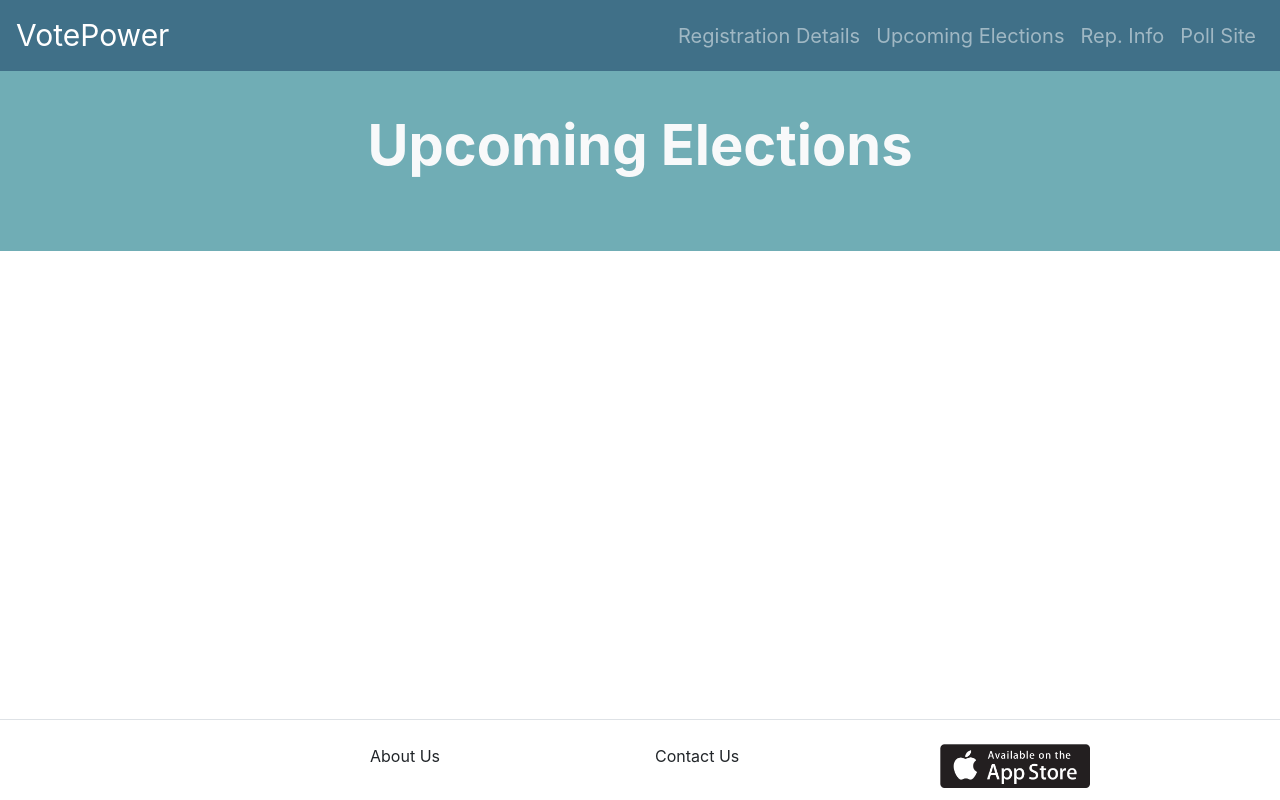
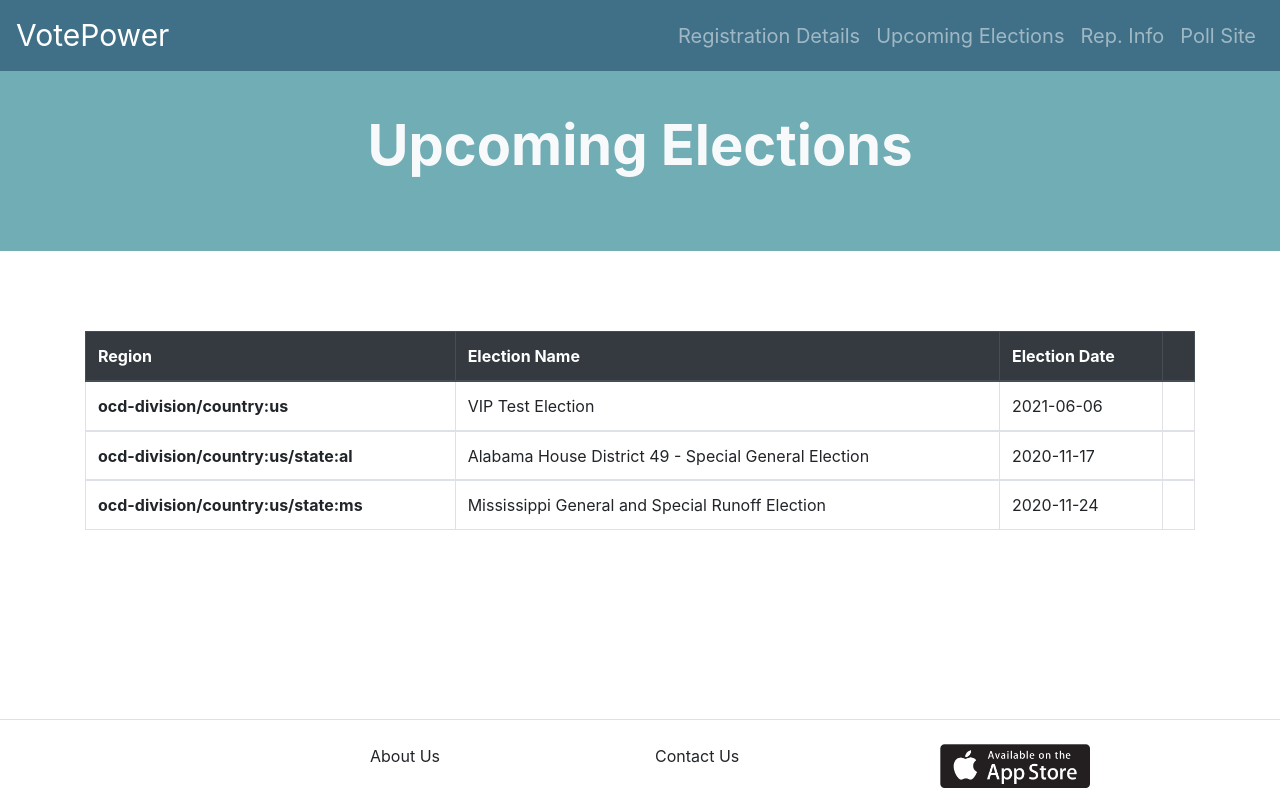
Before and after one commit to sunniqua97/Vote-Power, a Flask app: page /upcomingelections in a window 1280 px wide. Run offline with Flask 2, Linux system fonts and the light colour scheme; some libraries are stand-ins or nearby versions.

Commit message:
upcoming elections functions

```diff
--- a/WebApp/api.py
+++ b/WebApp/api.py
@@ -7,12 +7,13 @@ from flask import flash
 import logging
 # get a key here https://console.developers.google.com/apis/credentials
 key = os.getenv('CIVICS_API_KEY')
-
+electionId = 2000
 # Google Civics VoterInfoQuery API to get pollsite location
 def poll_search(address):
     params = {
         'address': address,
-        'key': key
+        'key': key,
+        'electionId': electionId
     }
     #address.replace('+','%20')
     # call api
@@ -62,3 +63,15 @@ def states():
     f = open('states.json')
     data = json.load(f)
     return data
+
+#upcoming elections Google Civic electionQuery
+def election_search():
+    # params = {
+    #     'key': key
+    # }
+    # url = 'https://civicinfo.googleapis.com/civicinfo/v2/elections?'
+    # req = requests.get(url,params=params)
+    # data = req.json()
+    f = open('elections.json')
+    data = json.load(f)
+    return data
--- /dev/null
+++ b/WebApp/elections.json
@@ -0,0 +1,23 @@
+{
+  "elections": [
+    {
+      "id": "2000",
+      "name": "VIP Test Election",
+      "electionDay": "2021-06-06",
+      "ocdDivisionId": "ocd-division/country:us"
+    },
+	{
+      "id": "3000",
+      "name": "Alabama House District 49 - Special General Election",
+      "electionDay": "2020-11-17",
+      "ocdDivisionId": "ocd-division/country:us/state:al"
+    },
+	{
+      "id": "4000",
+      "name": "Mississippi General and Special Runoff Election",
+      "electionDay": "2020-11-24",
+      "ocdDivisionId": "ocd-division/country:us/state:ms"
+    }
+  ],
+  "kind": "civicinfo#electionsQueryResponse"
+}
--- a/WebApp/routes.py
+++ b/WebApp/routes.py
@@ -49,7 +49,12 @@ def voteinfo():
 
 @app.route('/upcomingelections',methods=['GET'])
 def upcomingelections():
-    return render_template("upcomingelections.html")
+    try:
+        test = api.election_search()
+        electionData = test['elections']
+    except KeyError:
+        flash("error")
+    return render_template("upcomingelections.html",electionData=electionData)
 
 if __name__ == "__main__":
     app.run(debug=True)
--- a/WebApp/templates/upcomingelections.html
+++ b/WebApp/templates/upcomingelections.html
@@ -1,5 +1,5 @@
 <!DOCTYPE html>
-<html lang="en" dir="ltr">
+<html>
 
 <head>
   <meta charset="utf-8">
@@ -8,32 +8,55 @@
   <link rel="stylesheet" href="../static/styles/styles.css">
 </head>
 
-<!-- Navbar -->
-<header>
-  {% include "nav.html" %}
-</header>
+<body class="d-flex flex-column" style="min-height: 100vh">
+  <header> {% include "nav.html" %} </header>
   <!--jumbotron-->
   <div class="jumbotron jumbotron-fluid" style="background-color:#70adb5">
     <div class="container">
       <h1 class="display-4 text-center text-light font-weight-bold pt-5">Upcoming Elections</h1>
     </div>
   </div>
-
-<body class="d-flex flex-column" style="min-height: 100vh">
-  <main class="flex-fill">
-    <div class="col-xs-1">
-
+  <div class="py-5">
+    <div class="container">
+      <div class="row">
+        <div class="col-md-12" >
+          <div class="table-responsive">
+            <table class="table table-bordered ">
+              <thead class="thead-dark">
+                <tr>
+                  <th>Region</th>
+                  <th>Election Name</th>
+                  <th>Election Date</th>
+                  <th></th>
+                </tr>
+              </thead>
+              {%for x in electionData%}
+              <tbody>
+                <tr>
+                  {%if 'state' in x.ocdDivisionId %}
+                  <th>{{x.ocdDivisionId}}</th>
+                  {%else%}
+                  <th>{{x.ocdDivisionId}}</th>
+                  {%endif%}
+                  <td>{{x.name}}</td>
+                  <td>{{x.electionDay}}</td>
+                  <td></td>
+                </tr>
+                <tr></tr>
+              </tbody>
+              {%endfor%}
+            </table>
           </div>
-  </main>
+        </div>
+      </div>
+    </div>
+  </div>
   <!--footer-->
-  <footer class="footer border-top pt-md-4">
-    {% include "footer.html" %}
-  </footer>
-</body>
-
-</html>
-
+  <footer class="footer border-top pt-md-4"> {% include "footer.html" %} </footer>
   <!-- JavaScript for alert -->
   <script src="https://code.jquery.com/jquery-3.5.1.slim.min.js" integrity="sha384-DfXdz2htPH0lsSSs5nCTpuj/zy4C+OGpamoFVy38MVBnE+IbbVYUew+OrCXaRkfj" crossorigin="anonymous"></script>
   <script src="https://cdn.jsdelivr.net/npm/popper.js@1.16.1/dist/umd/popper.min.js" integrity="sha384-9/reFTGAW83EW2RDu2S0VKaIzap3H66lZH81PoYlFhbGU+6BZp6G7niu735Sk7lN" crossorigin="anonymous"></script>
   <script src="https://stackpath.bootstrapcdn.com/bootstrap/4.5.2/js/bootstrap.min.js" integrity="sha384-B4gt1jrGC7Jh4AgTPSdUtOBvfO8shuf57BaghqFfPlYxofvL8/KUEfYiJOMMV+rV" crossorigin="anonymous"></script>
+</body>
+
+</html>
```
Lines whose indentation alone changed are shown as unchanged.
